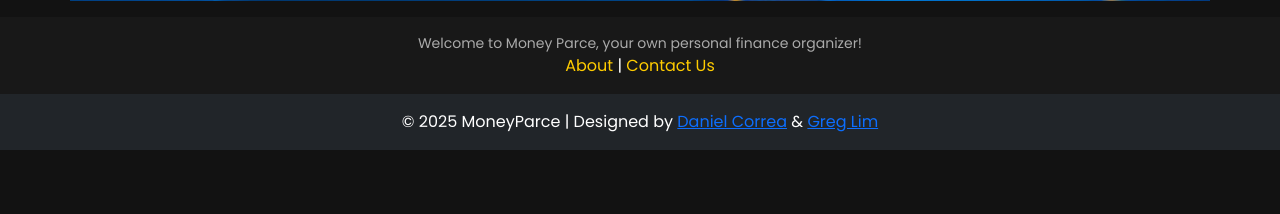
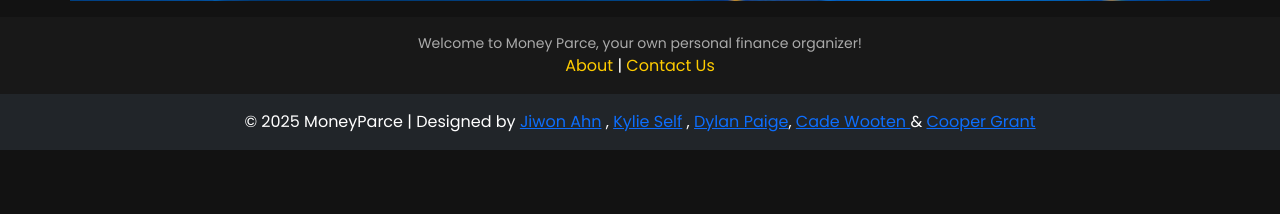
Before and after one commit to keself/moneyparce, a Django app: page /accounts/password_reset/ in a window 1280 px wide. Shown: the part 496-710 px from the top of the page. Run offline with Django 5.2, Linux system fonts and the light colour scheme; some libraries are stand-ins or nearby versions.

Commit message:
Added our names to footer + linkedin

```diff
--- a/moneyparce/moneyparce/templates/base.html
+++ b/moneyparce/moneyparce/templates/base.html
@@ -58,7 +58,7 @@
       </div>
     </footer>
     <section class="p-3 ms-footer-bottom bg-dark text-center text-white">
-      <span>© 2025 MoneyParce | Designed by <a href="https://www.x.com/danielgarax" target="_blank">Daniel Correa</a> & <a href="https://www.x.com/greglim81" target="_blank">Greg Lim</a></span>
+      <span>© 2025 MoneyParce | Designed by <a href="https://www.linkedin.com/in/jiwon-ahn-a4a31b247/" target="_blank">Jiwon Ahn</a> , <a href="https://www.linkedin.com/in/kylie-self-315200290/" target="_blank">Kylie Self</a> , <a href="https://www.linkedin.com/in/dylan-paige-b95b6132b" target="_blank">Dylan Paige</a>, <a href="https://www.linkedin.com/in/cade-wooten-42a609322?utm_source=share&utm_campaign=share_via&utm_content=profile&utm_medium=android_app" target="_blank">Cade Wooten </a> & <a href="https://www.linkedin.com/in/coopergrant1/" target="_blank">Cooper Grant </a></span>
     </section>
   </body>
 </html>
```
Also changed, not shown: moneyparce/db.sqlite3.
